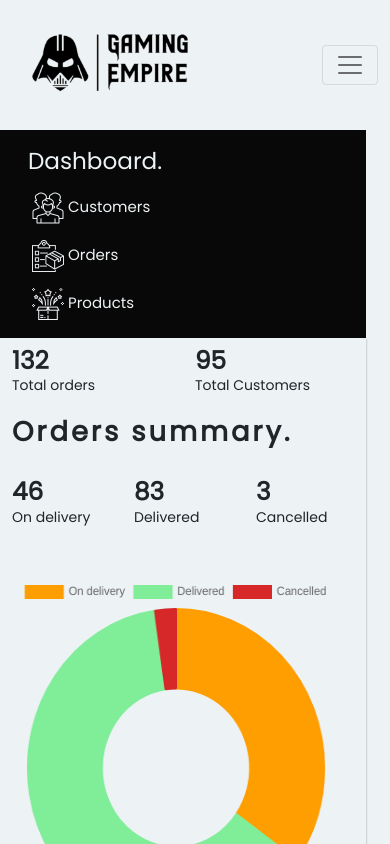
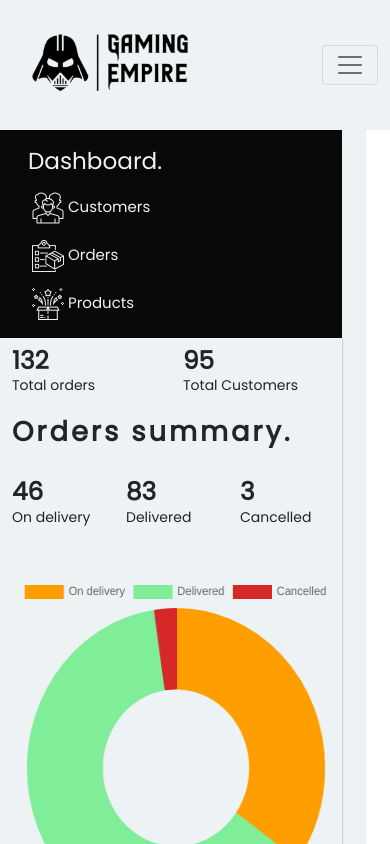
Before and after one commit to MarijaPestoric/GamingShop, a React (Create React App) app: page /dashboard in a window 390 px wide. Shown: the top 844 px of the page. Built offline with nearby package versions, Linux system fonts and the light colour scheme.

Commit message:
dashboard fix mobile

```diff
--- a/src/components/Dashboard/Dashboard.css
+++ b/src/components/Dashboard/Dashboard.css
@@ -54,7 +54,7 @@
 @media screen and (max-width: 767px) { /*ako je 767 ili manje */
     .dashboard-container{
         padding: 0 !important;
-        width: auto;
+        width: 100%;
     }
     .pro-sidebar{
         width: 100%;
--- a/src/components/Header/Header.js
+++ b/src/components/Header/Header.js
@@ -27,7 +27,7 @@ function Header() {
                             </NavLink>
                         </Nav.Link>
                         <Nav.Link>
-                        <NavLink to="./login" >
+                        <NavLink to="/login" >
                             <img src={AccountIcon} alt='' width='32px' className='px-1'/>
                         </NavLink>
                         </Nav.Link>
```
